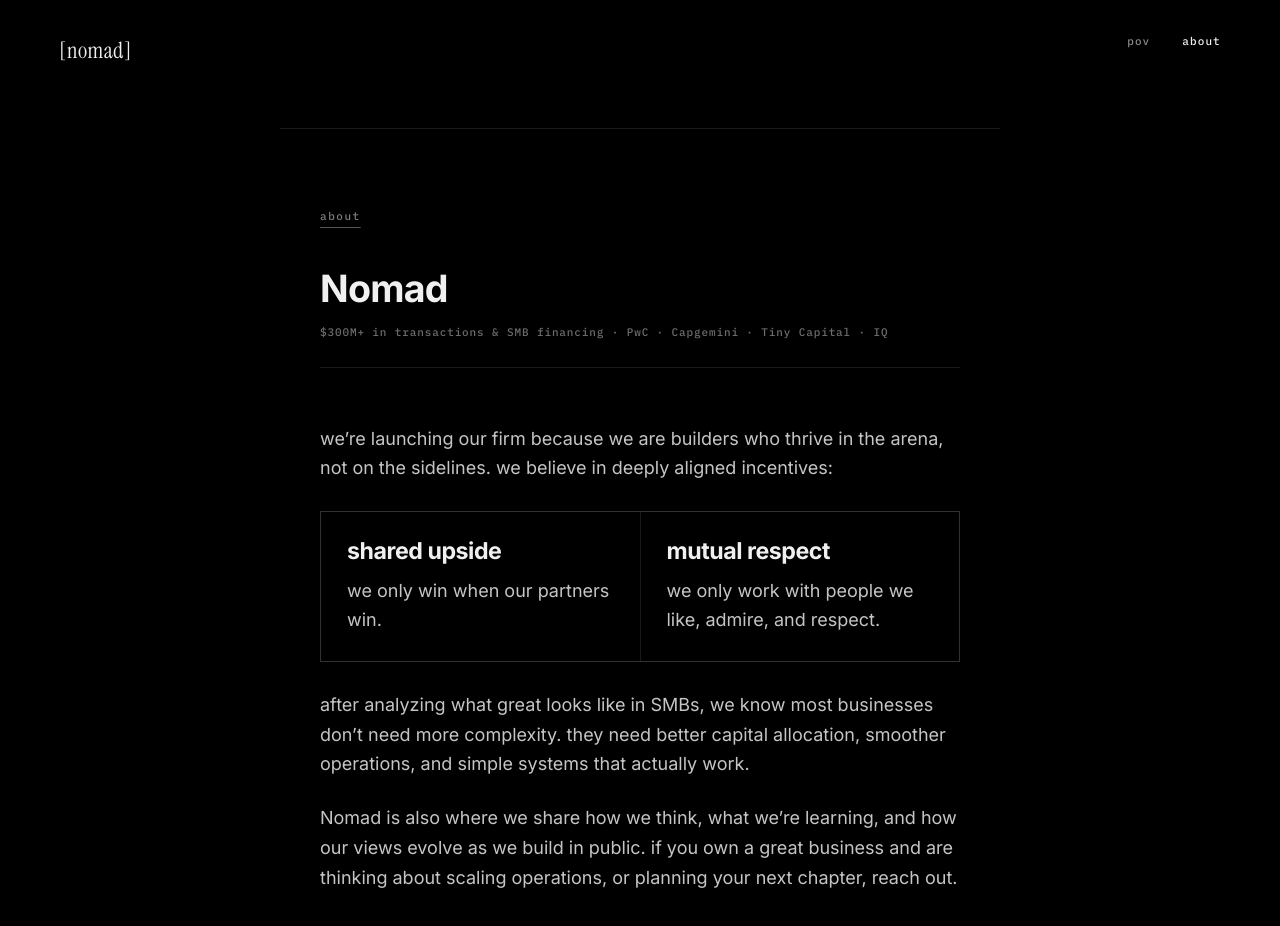
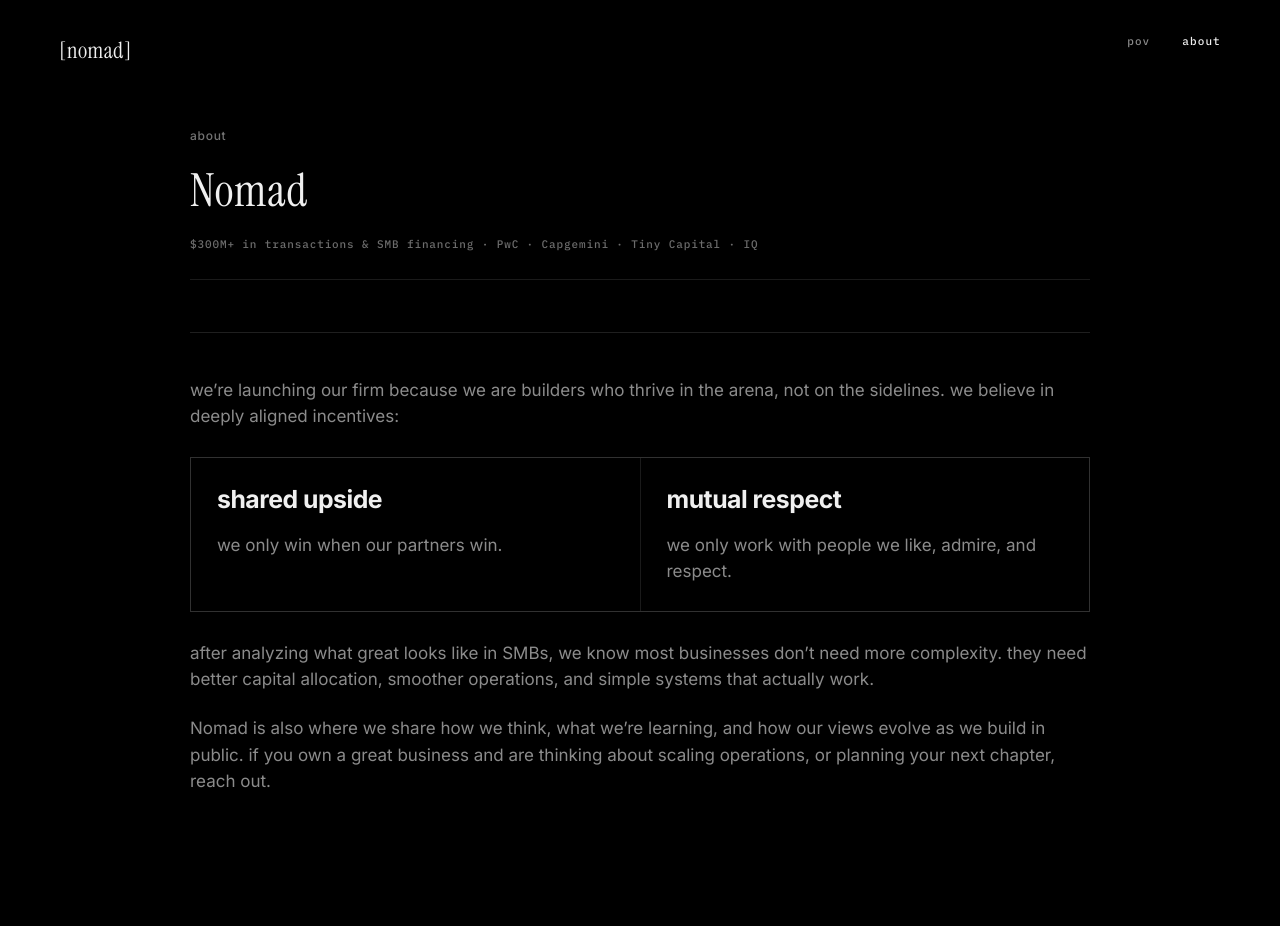
Before and after one commit to Nickthegrinder/nomadstudio, a website: page about/index.html in a window 1280 px wide. Drawn offline with Linux system fonts and the light colour scheme.

Commit message:
About: match POV index column width, padding, and list typography
Made-with: Cursor

```diff
--- a/about/index.html
+++ b/about/index.html
@@ -5,7 +5,7 @@
 	<meta name="viewport" content="width=device-width">
 	<title>About · Nomad</title>
 	<meta name="description" content="Nomad is built on experience from $300M+ in transactions and SMB financing — aligned incentives, better capital allocation, smoother operations, and simple systems that work.">
-	<link rel="stylesheet" href="/studio-i18n.css?v=20260407-pov-article-parity">
+	<link rel="stylesheet" href="/studio-i18n.css?v=20260407-about-pov-index-zoom">
 </head>
 <body>
 <div data-framer-root>
@@ -14,12 +14,14 @@
 		<a href="/pov/">pov</a>
 		<a href="/about/" aria-current="page">about</a>
 	</nav>
-	<main id="main" class="nomad-subpage-main">
+	<main id="main" class="nomad-subpage-main nomad-subpage-main--pov-index">
 		<article class="nomad-editorial-block">
-			<p class="nomad-article__label">about</p>
-			<h1 class="nomad-article__title">Nomad</h1>
-			<p class="nomad-cred nomad-article__date">$300M+ in transactions &amp; SMB financing · PwC · Capgemini · Tiny Capital · IQ</p>
-			<div class="nomad-editorial-block__body nomad-article__body">
+			<header class="nomad-pov-index__header">
+				<p class="nomad-pov-index__eyebrow">about</p>
+				<h1 class="nomad-pov-index__tagline">Nomad</h1>
+				<p class="nomad-cred nomad-article__date">$300M+ in transactions &amp; SMB financing · PwC · Capgemini · Tiny Capital · IQ</p>
+			</header>
+			<div class="nomad-editorial-block__body nomad-about-index-body">
 				<p>we’re launching our firm because we are builders who thrive in the arena, not on the sidelines. we believe in deeply aligned incentives:</p>
 				<dl class="nomad-beliefs">
 					<div class="nomad-beliefs__item">
--- a/studio-i18n.css
+++ b/studio-i18n.css
@@ -112,17 +112,45 @@ body {
     padding-right: 0;
 }
 
-/* POV / About editorial typography (standalone pages; formerly injected before FAQs) */
+/* About page column — match POV index (.nomad-pov-index) width + padding + rhythm */
 [data-framer-root] .nomad-editorial-block {
     width: 100%;
-    max-width: 40rem;
+    max-width: 900px;
     margin: 0 auto;
-    padding: clamp(48px, 6vw, 80px) clamp(20px, 4vw, 40px);
-    border-top: 1px solid var(--nomad-border);
+    padding: 0 clamp(20px, 4vw, 40px) clamp(64px, 10vw, 120px);
+    border-top: none;
     scroll-margin-top: 72px;
 }
 
-/* About page: reuse POV article typography (.nomad-article__*) — see about/index.html */
+[data-framer-root] .nomad-editorial-block .nomad-pov-index__header {
+    margin-bottom: clamp(36px, 6vw, 52px);
+}
+
+[data-framer-root] .nomad-editorial-block .nomad-pov-index__header .nomad-cred.nomad-article__date {
+    margin-bottom: 0;
+}
+
+/* About body copy — match POV list summaries (.nomad-article-list__summary) */
+[data-framer-root] .nomad-about-index-body {
+    font-family: var(--nomad-sans);
+    font-size: clamp(15px, 1.4vw, 17px);
+    font-weight: 400;
+    line-height: 1.55;
+    color: rgba(240, 240, 240, 0.58);
+    max-width: 100%;
+    margin: 0;
+    border-top: 1px solid rgba(255, 255, 255, 0.12);
+    padding-top: clamp(28px, 4vw, 44px);
+}
+
+[data-framer-root] .nomad-about-index-body p {
+    margin: 0 0 1.35em;
+}
+
+[data-framer-root] .nomad-about-index-body p:last-child {
+    margin-bottom: 0;
+}
+
 [data-framer-root] .nomad-editorial-block__body {
     max-width: 100%;
     margin: 0;
@@ -500,24 +528,24 @@ body {
     padding: clamp(18px, 2.5vw, 26px);
 }
 
-/* Belief headings — Inter bold like article title, scaled for 2-col cards */
+/* Belief headings — match POV index article row titles (.nomad-article-list__title) */
 [data-framer-root] .nomad-beliefs__term {
     font-family: var(--nomad-sans);
-    font-size: clamp(1.1rem, 2.2vw, 1.45rem);
+    font-size: clamp(1.2rem, 2.5vw, 1.55rem);
     font-weight: 700;
     letter-spacing: -0.02em;
-    line-height: 1.2;
+    line-height: 1.28;
     color: var(--nomad-ink);
-    margin: 0 0 10px;
+    margin: 0 0 clamp(12px, 2vw, 16px);
 }
 
-/* Belief copy — same as POV article body (.nomad-article__body) */
+/* Belief copy — match POV list summaries */
 [data-framer-root] .nomad-beliefs__desc {
     font-family: var(--nomad-sans);
-    font-size: clamp(16px, 1.55vw, 18px);
+    font-size: clamp(15px, 1.4vw, 17px);
     font-weight: 400;
-    line-height: 1.65;
-    color: rgba(240, 240, 240, 0.82);
+    line-height: 1.55;
+    color: rgba(240, 240, 240, 0.58);
     margin: 0;
 }
 
--- a/website/studio/studio-i18n.css
+++ b/website/studio/studio-i18n.css
@@ -112,17 +112,45 @@ body {
     padding-right: 0;
 }
 
-/* POV / About editorial typography (standalone pages; formerly injected before FAQs) */
+/* About page column — match POV index (.nomad-pov-index) width + padding + rhythm */
 [data-framer-root] .nomad-editorial-block {
     width: 100%;
-    max-width: 40rem;
+    max-width: 900px;
     margin: 0 auto;
-    padding: clamp(48px, 6vw, 80px) clamp(20px, 4vw, 40px);
-    border-top: 1px solid var(--nomad-border);
+    padding: 0 clamp(20px, 4vw, 40px) clamp(64px, 10vw, 120px);
+    border-top: none;
     scroll-margin-top: 72px;
 }
 
-/* About page: reuse POV article typography (.nomad-article__*) — see about/index.html */
+[data-framer-root] .nomad-editorial-block .nomad-pov-index__header {
+    margin-bottom: clamp(36px, 6vw, 52px);
+}
+
+[data-framer-root] .nomad-editorial-block .nomad-pov-index__header .nomad-cred.nomad-article__date {
+    margin-bottom: 0;
+}
+
+/* About body copy — match POV list summaries (.nomad-article-list__summary) */
+[data-framer-root] .nomad-about-index-body {
+    font-family: var(--nomad-sans);
+    font-size: clamp(15px, 1.4vw, 17px);
+    font-weight: 400;
+    line-height: 1.55;
+    color: rgba(240, 240, 240, 0.58);
+    max-width: 100%;
+    margin: 0;
+    border-top: 1px solid rgba(255, 255, 255, 0.12);
+    padding-top: clamp(28px, 4vw, 44px);
+}
+
+[data-framer-root] .nomad-about-index-body p {
+    margin: 0 0 1.35em;
+}
+
+[data-framer-root] .nomad-about-index-body p:last-child {
+    margin-bottom: 0;
+}
+
 [data-framer-root] .nomad-editorial-block__body {
     max-width: 100%;
     margin: 0;
@@ -500,24 +528,24 @@ body {
     padding: clamp(18px, 2.5vw, 26px);
 }
 
-/* Belief headings — Inter bold like article title, scaled for 2-col cards */
+/* Belief headings — match POV index article row titles (.nomad-article-list__title) */
 [data-framer-root] .nomad-beliefs__term {
     font-family: var(--nomad-sans);
-    font-size: clamp(1.1rem, 2.2vw, 1.45rem);
+    font-size: clamp(1.2rem, 2.5vw, 1.55rem);
     font-weight: 700;
     letter-spacing: -0.02em;
-    line-height: 1.2;
+    line-height: 1.28;
     color: var(--nomad-ink);
-    margin: 0 0 10px;
+    margin: 0 0 clamp(12px, 2vw, 16px);
 }
 
-/* Belief copy — same as POV article body (.nomad-article__body) */
+/* Belief copy — match POV list summaries */
 [data-framer-root] .nomad-beliefs__desc {
     font-family: var(--nomad-sans);
-    font-size: clamp(16px, 1.55vw, 18px);
+    font-size: clamp(15px, 1.4vw, 17px);
     font-weight: 400;
-    line-height: 1.65;
-    color: rgba(240, 240, 240, 0.82);
+    line-height: 1.55;
+    color: rgba(240, 240, 240, 0.58);
     margin: 0;
 }
 
```
Also changed, not shown: index.html (+1 -1 lines), pov/inc-myth/index.html (+1 -1 lines), pov/index.html (+1 -1 lines), pov/rule-11-know-thy-lender/index.html (+1 -1 lines), website/studio/about/index.html (+8 -6 lines), website/studio/index.html (+1 -1 lines), website/studio/pov/inc-myth/index.html (+1 -1 lines), website/studio/pov/index.html (+1 -1 lines), website/studio/pov/rule-11-know-thy-lender/index.html (+1 -1 lines).
